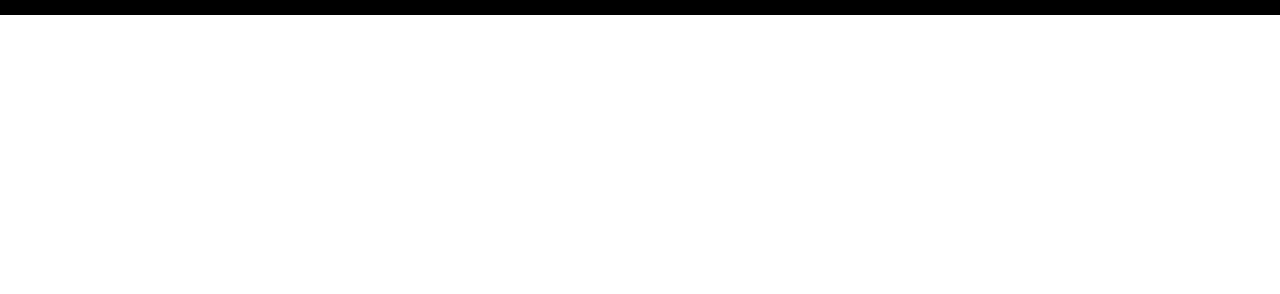
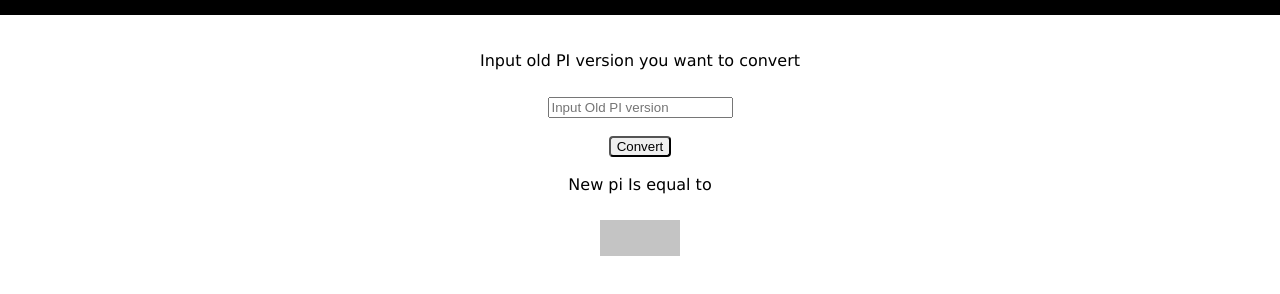
Before and after one commit to AsherSeiling/New-Pi-varifacation-and-creation-website, a plain HTML site: page index.html in a window 1280 px wide. Shown: the part 78-372 px from the top of the page. Drawn offline with Linux system fonts and the light colour scheme.

Commit message:
Creation of pi conversion interface javascript to make it run still needs to be added.

```diff
--- a/index.css
+++ b/index.css
@@ -1,3 +1,8 @@
+/* © 2020 Asher Seiling */
+
+:root{
+    --margins-pi-out: 450pt;
+}
 
 *{
     margin: 0;
@@ -19,3 +24,9 @@ p{
 .nav_text{
     margin-left: 20pt;
 }
+
+.output_box{
+    background-color: rgba(116, 116, 116, 0.418);
+    margin-left: var(--margins-pi-out);
+    margin-right: var(--margins-pi-out);
+}
--- a/index.html
+++ b/index.html
@@ -1,6 +1,7 @@
 <!DOCTYPE html>
 <html lang="en">
 <head>
+    <!-- © 2020 Asher Seiling -->
     <meta charset="UTF-8">
     <meta name="viewport" content="width=device-width, initial-scale=1.0">
     <title>New pi converter</title>
@@ -20,5 +21,26 @@
         </div>
         <br>
     </div>
+    <div class="body">
+        <center>
+            <br>
+            <br>
+            <p>
+                Input old PI version you want to convert
+            </p>
+            <input type="number" placeholder="Input Old PI version"  style="margin-top: 20pt;">
+            <br>
+            <br>
+            <button style="border-color: black; border-radius: 3pt;" onclick="convert_new_pi_to_old_pi();">Convert</button>
+            <br>
+            <br>
+            <p style="margin-bottom: 20pt;">New pi Is equal to</p>
+            <div class="output_box">
+                <br>
+                <p id="new_pi_out"></p>
+                <br>
+            </div>
+        </center>
+    </div>
 </body>
 </html>
--- a/index.js
+++ b/index.js
@@ -0,0 +1,5 @@
+// © 2020 Asher Seiling
+
+function convert_new_pi_to_old_pi(){
+
+};
```
